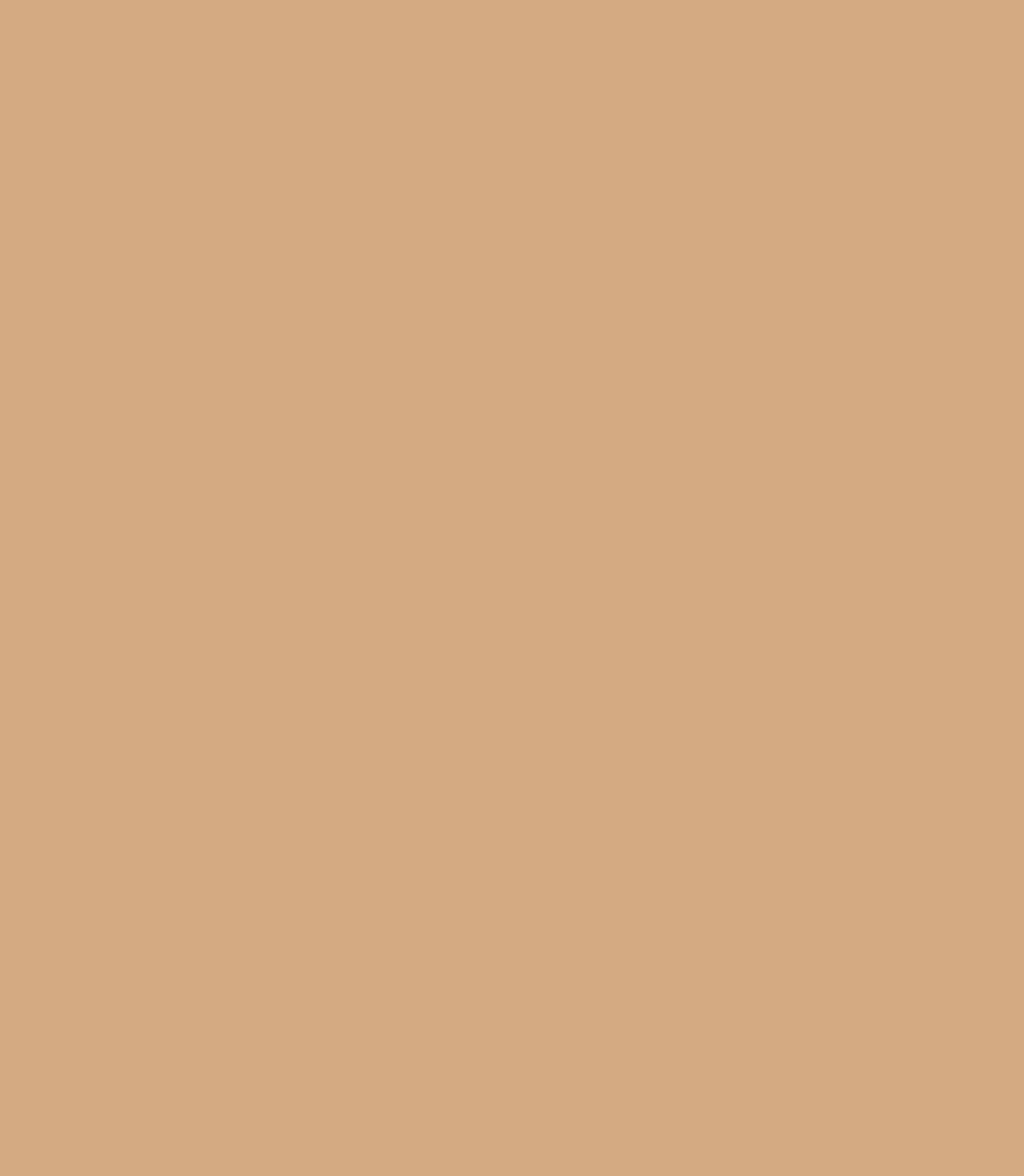
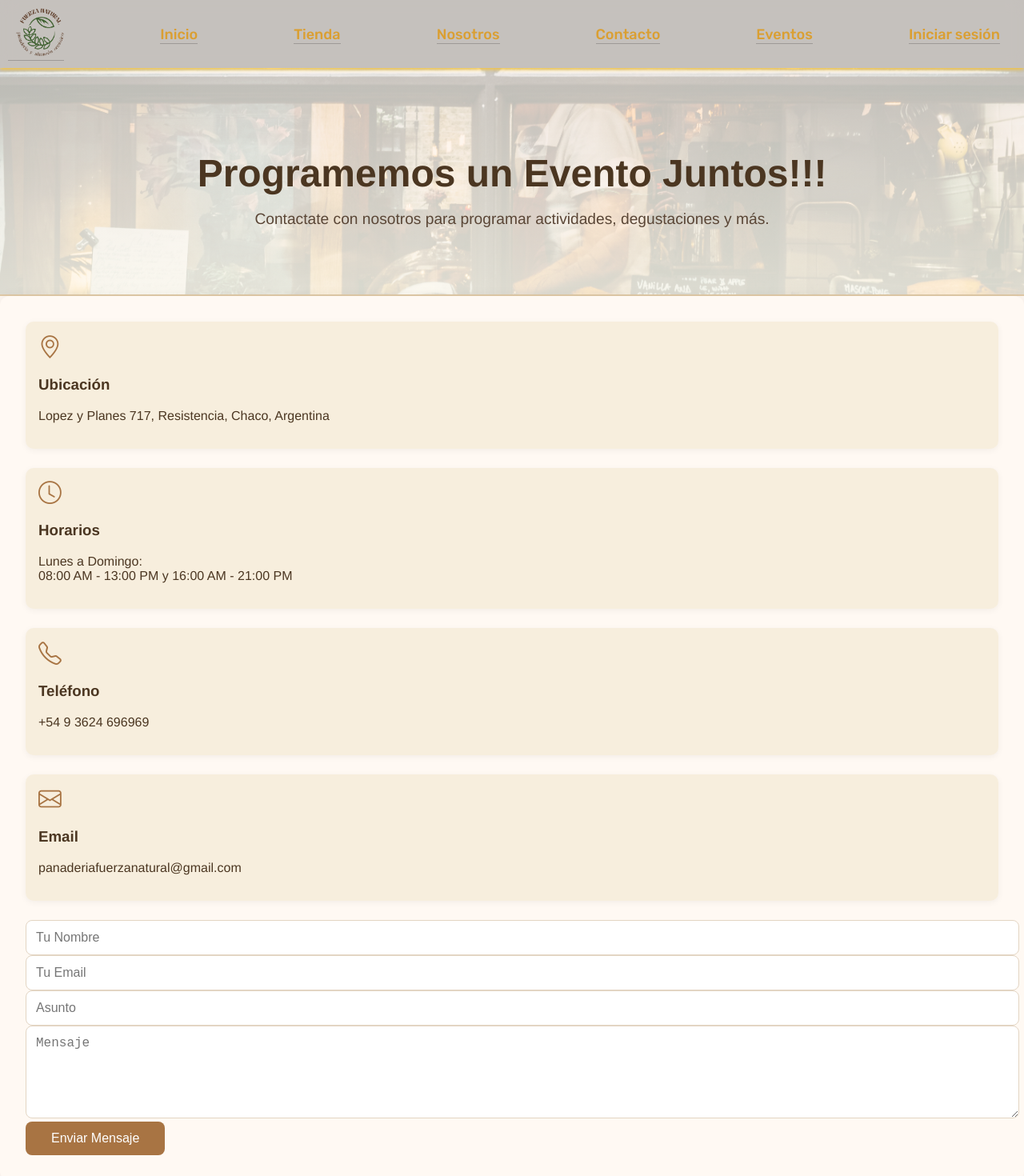
Before and after one commit to adrian98v/FrontendFuerzaNatural, a React (Vite) app: page /eventos in a window 1280 px wide. Before the commit this address had no page. Shown: the top 1470 px of the page at 80% size. Before the commit the page ends 800 px from the top, so only its background shows below. Built offline with nearby package versions, Linux system fonts and the light colour scheme.

Commit message:
Agregua seccion Eventos y contacto con formulario funcionando al mail

```diff
--- a/package.json
+++ b/package.json
@@ -10,7 +10,10 @@
     "preview": "vite preview"
   },
   "dependencies": {
+    "@emailjs/browser": "^4.4.1",
+    "aos": "^2.3.4",
     "axios": "^1.8.4",
+    "bootstrap-icons": "^1.11.3",
     "react": "^19.0.0",
     "react-dom": "^19.0.0",
     "react-router-dom": "^7.5.0"
--- a/src/App.jsx
+++ b/src/App.jsx
@@ -1,28 +1,38 @@
-import Catalogo from './Pages/Tienda.jsx';
-import Login from './Pages/Login.jsx';
-import Home from './Pages/Home.jsx';
-import { Routes, Route } from 'react-router-dom'
-import Tienda from './Pages/Tienda.jsx';
+import Catalogo from "./Pages/Tienda.jsx";
+import Login from "./Pages/Login.jsx";
+import Home from "./Pages/Home.jsx";
+import { Routes, Route } from "react-router-dom";
+import Tienda from "./Pages/Tienda.jsx";
+import Eventos from "./Pages/Eventos.jsx";
 
-function App(){
+function App() {
   return (
     <Routes>
-      <Route path='/login' element={
-        <><Login /></>}
+      <Route
+        path="/login"
+        element={
+          <>
+            <Login />
+          </>
+        }
       />
-      <Route path='/' element={
-        <><Home /></>}
+      <Route
+        path="/"
+        element={
+          <>
+            <Home />
+          </>
+        }
       />
 
-      <Route path='/catalogo' element=
-      {<Tienda />}
-      />
+      <Route path="/catalogo" element={<Tienda />} />
+
+      <Route path="/eventos" element={<Eventos />} />
 
       {/* <Route path='/contacto' element={<Contacto />} /> */}
       {/* <Route path='*' element={<NotFound />} /> */}
     </Routes>
-  )
+  );
 }
 
-
 export default App;
--- /dev/null
+++ b/src/Pages/Eventos.css
@@ -0,0 +1,31 @@
+/* src/Pages/Eventos.css */
+
+.eventos-container {
+  background-color: #fdf6f0;
+  color: #4b3621;
+  font-family: "Helvetica Neue", sans-serif;
+}
+
+.eventos-hero {
+  text-align: center;
+  padding: 4rem 2rem;
+  background-image: linear-gradient(
+      rgba(255, 248, 240, 0.732),
+      rgba(255, 252, 240, 0.85)
+    ),
+    url("../assets/Home_Fondo.jpg");
+  background-size: cover;
+  background-position: center;
+  border-bottom: 2px solid #e0c9a6;
+}
+
+.eventos-hero h1 {
+  font-size: 3rem;
+  font-weight: bold;
+  margin-bottom: 1rem;
+}
+
+.eventos-hero p {
+  font-size: 1.2rem;
+  color: #5a4636;
+}
--- /dev/null
+++ b/src/Pages/Eventos.jsx
@@ -0,0 +1,26 @@
+// src/Pages/Eventos.jsx
+import React from "react";
+import Header from "../components/Header.jsx";
+import Contacto from "../components/Contacto.jsx";
+import "./Eventos.css";
+
+const Eventos = () => {
+  return (
+    <div className="eventos-container">
+      <Header />
+      <section className="eventos-hero">
+        <h1>Programemos un Evento Juntos!!!</h1>
+        <p>
+          Contactate con nosotros para programar actividades, degustaciones y
+          más.
+        </p>
+      </section>
+
+      <div className="container my-5">
+        <Contacto />
+      </div>
+    </div>
+  );
+};
+
+export default Eventos;
--- /dev/null
+++ b/src/components/Contacto.css
@@ -0,0 +1,57 @@
+/* src/components/Contacto.css */
+
+.contacto-container {
+  background-color: #fff9f3;
+  padding: 2rem;
+  border-radius: 12px;
+  box-shadow: 0 0 15px rgba(0, 0, 0, 0.05);
+  color: #4b3621;
+  font-family: "Helvetica Neue", sans-serif;
+}
+
+.contacto-info .info-item {
+  background: #f7eedd;
+  padding: 1rem;
+  margin-bottom: 1.5rem;
+  border-radius: 10px;
+  align-items: center;
+  gap: 1rem;
+  box-shadow: 0 2px 8px rgba(0, 0, 0, 0.05);
+}
+
+.contacto-info i {
+  font-size: 1.8rem;
+  color: #a87443;
+}
+
+.contacto-form input,
+.contacto-form textarea {
+  width: 100%;
+  padding: 0.75rem;
+  border: 1px solid #e3d5c3;
+  border-radius: 8px;
+  background-color: #fff;
+  color: #4b3621;
+  font-size: 1rem;
+}
+
+.contacto-form input:focus,
+.contacto-form textarea:focus {
+  border-color: #c7a36d;
+  outline: none;
+  box-shadow: 0 0 5px rgba(199, 163, 109, 0.4);
+}
+
+.btn-enviar {
+  padding: 0.75rem 2rem;
+  background-color: #a87443;
+  color: white;
+  border: none;
+  border-radius: 8px;
+  font-size: 1rem;
+  transition: background-color 0.3s ease;
+}
+
+.btn-enviar:hover {
+  background-color: #8d6034;
+}
--- /dev/null
+++ b/src/components/Contacto.jsx
@@ -0,0 +1,139 @@
+// src/components/Contacto.jsx
+import React, { useEffect, useRef, useState } from "react";
+import AOS from "aos";
+import "aos/dist/aos.css";
+import "bootstrap-icons/font/bootstrap-icons.css";
+import "./Contacto.css";
+import emailjs from "@emailjs/browser";
+
+const Contacto = () => {
+  const form = useRef();
+  const [enviado, setEnviado] = useState(false);
+
+  useEffect(() => {
+    AOS.init({ once: true });
+  }, []);
+
+  const sendEmail = (e) => {
+    e.preventDefault();
+
+    emailjs
+      .sendForm(
+        "service_nwhuvwo", // --> aca reemplazar con SERVICE_ID
+        "template_os2vx0q", // ---> aca reemplazar con TEMPLATE_ID
+        form.current,
+        "jBnTZTm65NDjEj3ZO" // ---> aca reemplazar con PUBLIC_KEY
+      )
+      .then(
+        (result) => {
+          console.log(result.text);
+          setEnviado(true);
+          form.current.reset();
+        },
+        (error) => {
+          console.log(error.text);
+        }
+      );
+  };
+
+  return (
+    <div className="contacto-container row gy-4">
+      {/* Columna Izquierda */}
+      <div className="col-lg-4 contacto-info">
+        <div
+          className="info-item d-flex"
+          data-aos="fade-up"
+          data-aos-delay="300"
+        >
+          <i className="bi bi-geo-alt flex-shrink-0"></i>
+          <div>
+            <h3>Ubicación</h3>
+            <p>Lopez y Planes 717, Resistencia, Chaco, Argentina </p>
+          </div>
+        </div>
+
+        <div
+          className="info-item d-flex"
+          data-aos="fade-up"
+          data-aos-delay="400"
+        >
+          <i className="bi bi-clock flex-shrink-0"></i>
+          <div>
+            <h3>Horarios</h3>
+            <p>
+              Lunes a Domingo:
+              <br />
+              08:00 AM - 13:00 PM y 16:00 AM - 21:00 PM
+            </p>
+          </div>
+        </div>
+
+        <div
+          className="info-item d-flex"
+          data-aos="fade-up"
+          data-aos-delay="500"
+        >
+          <i className="bi bi-telephone flex-shrink-0"></i>
+          <div>
+            <h3>Teléfono</h3>
+            <p>+54 9 3624 696969</p>
+          </div>
+        </div>
+
+        <div
+          className="info-item d-flex"
+          data-aos="fade-up"
+          data-aos-delay="600"
+        >
+          <i className="bi bi-envelope flex-shrink-0"></i>
+          <div>
+            <h3>Email</h3>
+            <p>panaderiafuerzanatural@gmail.com</p>
+          </div>
+        </div>
+      </div>
+
+      {/* Columna Derecha (Formulario) */}
+      <div className="col-lg-8">
+        <form ref={form} onSubmit={sendEmail} className="contacto-form">
+          <div className="row">
+            <div className="col-md-6">
+              <input type="text" name="name" placeholder="Tu Nombre" required />
+            </div>
+            <div className="col-md-6">
+              <input
+                type="email"
+                name="user_email"
+                placeholder="Tu Email"
+                required
+              />
+            </div>
+          </div>
+          <div className="mt-3">
+            <input type="text" name="asunto" placeholder="Asunto" required />
+          </div>
+          <div className="mt-3">
+            <textarea
+              name="message"
+              rows="5"
+              placeholder="Mensaje"
+              required
+            ></textarea>
+          </div>
+          <div className="mt-4">
+            <button type="submit" className="btn-enviar">
+              Enviar Mensaje
+            </button>
+          </div>
+          {enviado && (
+            <p className="mt-3" style={{ color: "#28a745" }}>
+              ¡Mensaje enviado con éxito!
+            </p>
+          )}
+        </form>
+      </div>
+    </div>
+  );
+};
+
+export default Contacto;
```
Also changed, not shown: 1 other file (tests, documents, lock files or other folders).
